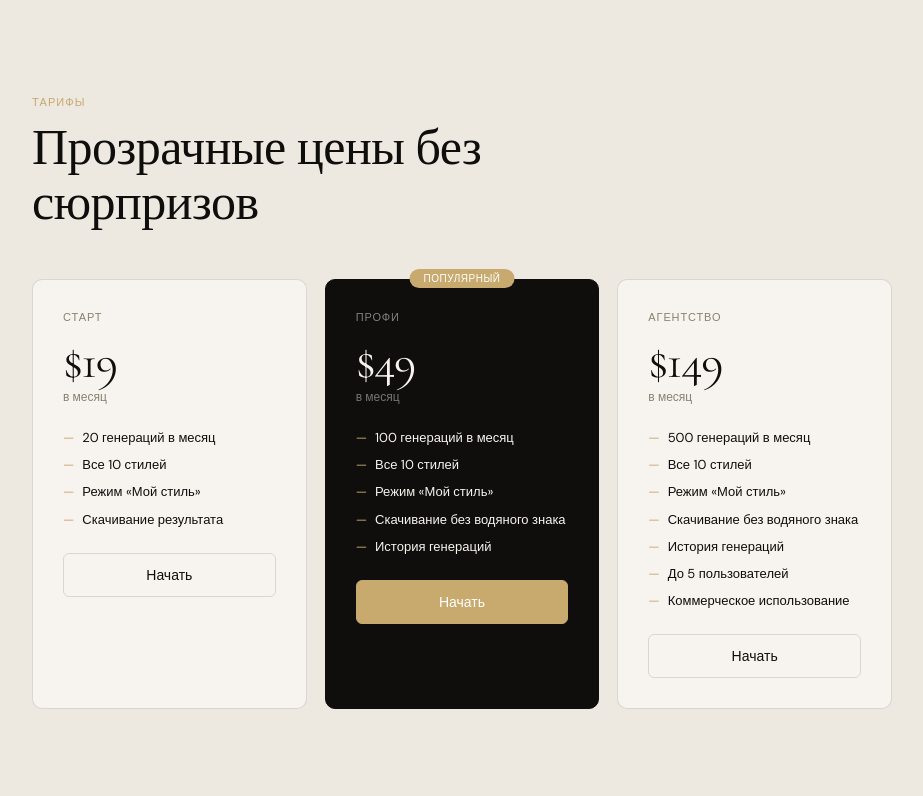
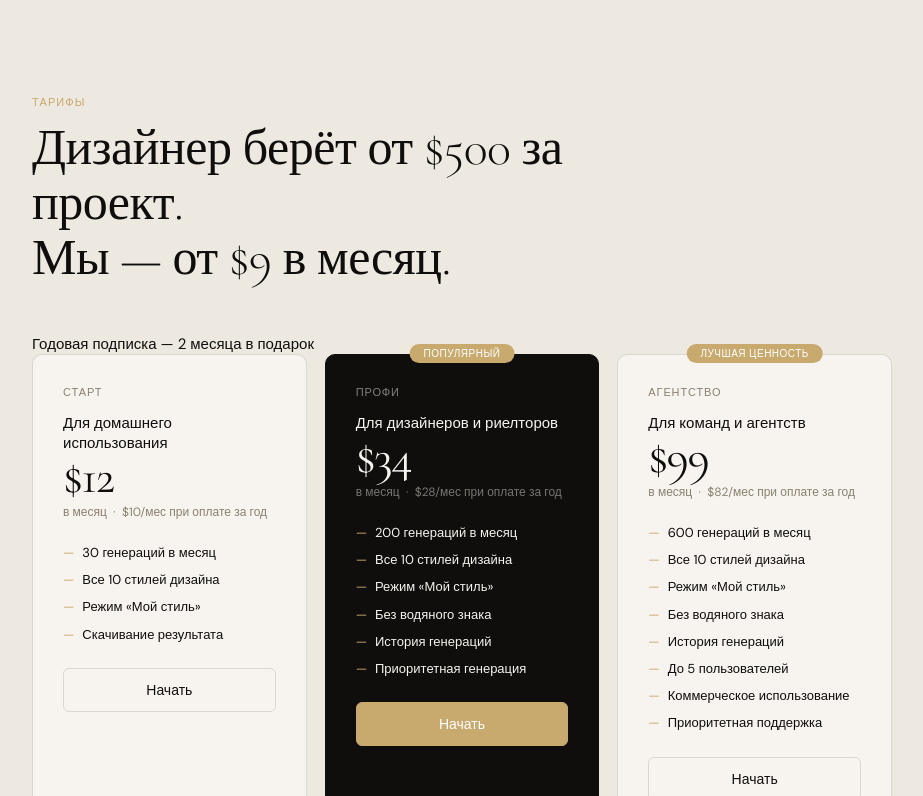
Before and after one commit to Qazaq71/VistaRoom.AI, a Next.js app: page / in a window 1280 px wide. Shown: the part 1304-2100 px from the top of the page, without its empty margins (32-955 px from the left). Built offline with nearby package versions, Linux system fonts and the light colour scheme.

Commit message:
Изменение тарифов

```diff
--- a/src/app/page.tsx
+++ b/src/app/page.tsx
@@ -995,23 +995,74 @@ export default function Home() {
 
       <section className="pricing-section" id="pricing">
         <div className="section-eyebrow">Тарифы</div>
-        <h2 className="section-title">Прозрачные цены без сюрпризов</h2>
+        <h2 className="section-title">Дизайнер берёт от $500 за проект.<br />Мы — от $9 в месяц.</h2>
+        <p className="section-sub">Годовая подписка — 2 месяца в подарок</p>
         <div className="pricing-grid">
           {[
-            { name: 'Старт',     price: '$19',  period: 'в месяц', features: ['20 генераций в месяц', 'Все 10 стилей', 'Режим «Мой стиль»', 'Скачивание результата'], featured: false },
-            { name: 'Профи',     price: '$49',  period: 'в месяц', features: ['100 генераций в месяц', 'Все 10 стилей', 'Режим «Мой стиль»', 'Скачивание без водяного знака', 'История генераций'], featured: true },
-            { name: 'Агентство', price: '$149', period: 'в месяц', features: ['500 генераций в месяц', 'Все 10 стилей', 'Режим «Мой стиль»', 'Скачивание без водяного знака', 'История генераций', 'До 5 пользователей', 'Коммерческое использование'], featured: false },
+            {
+              name: 'Старт',
+              price: '$12',
+              priceYear: '$10',
+              period: 'в месяц',
+              sub: 'Для домашнего использования',
+              features: [
+                '30 генераций в месяц',
+                'Все 10 стилей дизайна',
+                'Режим «Мой стиль»',
+                'Скачивание результата',
+              ],
+              featured: false,
+              badge: null,
+            },
+            {
+              name: 'Профи',
+              price: '$34',
+              priceYear: '$28',
+              period: 'в месяц',
+              sub: 'Для дизайнеров и риелторов',
+              features: [
+                '200 генераций в месяц',
+                'Все 10 стилей дизайна',
+                'Режим «Мой стиль»',
+                'Без водяного знака',
+                'История генераций',
+                'Приоритетная генерация',
+              ],
+              featured: true,
+              badge: 'Популярный',
+            },
+            {
+              name: 'Агентство',
+              price: '$99',
+              priceYear: '$82',
+              period: 'в месяц',
+              sub: 'Для команд и агентств',
+              features: [
+                '600 генераций в месяц',
+                'Все 10 стилей дизайна',
+                'Режим «Мой стиль»',
+                'Без водяного знака',
+                'История генераций',
+                'До 5 пользователей',
+                'Коммерческое использование',
+                'Приоритетная поддержка',
+              ],
+              featured: false,
+              badge: 'Лучшая ценность',
+            },
           ].map(plan => (
             <div key={plan.name} className={`plan${plan.featured ? ' featured' : ''}`}>
-              {plan.featured && <div className="plan-badge">Популярный</div>}
+              {plan.badge && <div className="plan-badge">{plan.badge}</div>}
               <div className="plan-name">{plan.name}</div>
+              <div className="plan-sub-name">{plan.sub}</div>
               <div className="plan-price">{plan.price}</div>
-              <div className="plan-period">{plan.period}</div>
+              <div className="plan-period">{plan.period} &nbsp;·&nbsp; <span className="plan-year">{plan.priceYear}/мес при оплате за год</span></div>
               <ul className="plan-features">{plan.features.map(f => <li key={f}>{f}</li>)}</ul>
               <button className="plan-btn">Начать</button>
             </div>
           ))}
         </div>
+        <p className="pricing-footer-note">Все планы включают 3 бесплатные генерации без регистрации. Отмена подписки в любой момент.</p>
       </section>
 
       <footer>
```
